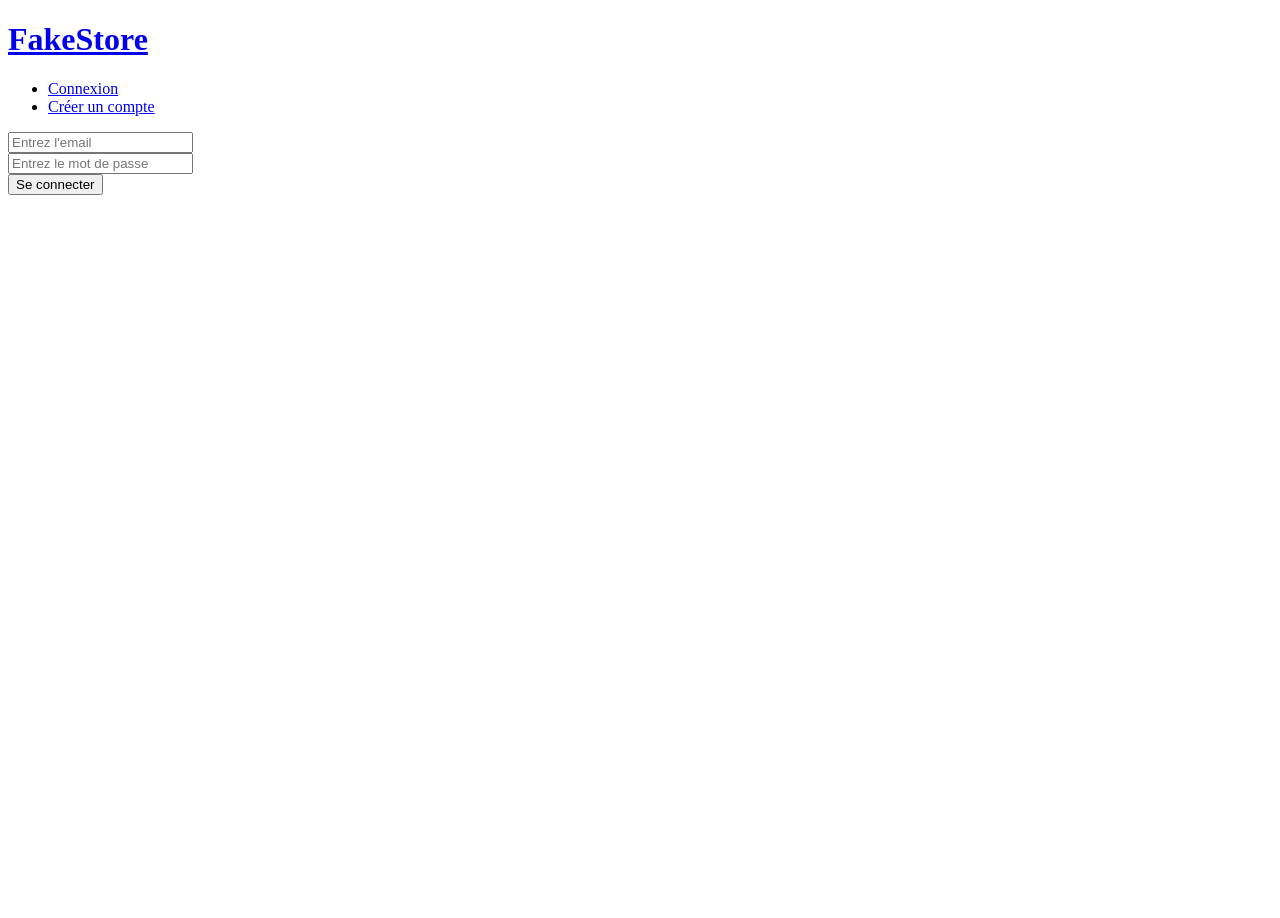
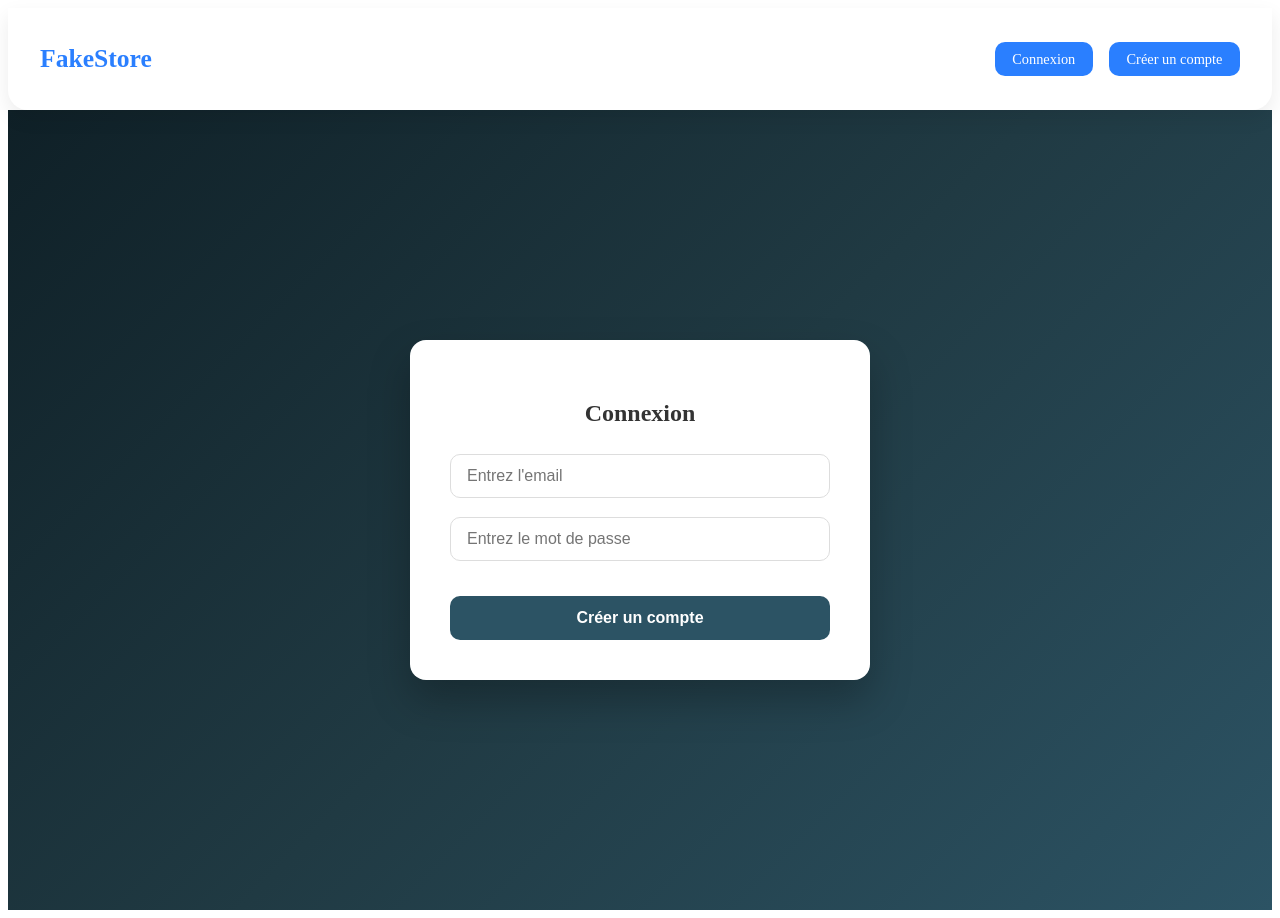
Before and after one commit to Keladrien/FakeStoreVueJS, a Vue app: page /signIn in a window 1280 px wide. Before the commit the page ends 800 px from the top, so only its background shows below. Built offline with nearby package versions, Linux system fonts and the light colour scheme.

Commit message:
Ajout des style

```diff
--- a/src/composent/Connexion.vue
+++ b/src/composent/Connexion.vue
@@ -1,15 +1,13 @@
 <template>
-    <div>
-        <form @submit="connexionEmailPassword">
+    <div class="auth-container">
+        <form class="auth-card" @submit="connexionEmailPassword">
+            <h2>Connexion</h2>
+
             <input type="email" v-model="email" placeholder="Entrez l'email" />
-            <br />
             <input type="password" v-model="pwd" placeholder="Entrez le mot de passe" />
-            <br />
-            <button type="submit">Se connecter</button>
+
+            <button type="submit">Créer un compte</button>
         </form>
-        <div v-if="connecte">
-            <h3>Vous êtes connecté </h3>
-        </div>
     </div>
 </template>
 
@@ -42,3 +40,66 @@ const connexionEmailPassword = async (e) => {
     }
 };
 </script>
+
+<style scoped>
+.auth-container {
+    min-height: 100vh;
+    display: flex;
+    justify-content: center;
+    align-items: center;
+    background: linear-gradient(135deg, #0f2027, #203a43, #2c5364);
+}
+
+.auth-card {
+    background: #ffffff;
+    padding: 2.5rem;
+    width: 100%;
+    max-width: 380px;
+    border-radius: 16px;
+    box-shadow: 0 20px 40px rgba(0, 0, 0, 0.25);
+    display: flex;
+    flex-direction: column;
+    gap: 1.2rem;
+}
+
+.auth-card h2 {
+    text-align: center;
+    margin-bottom: 0.5rem;
+    color: #333;
+}
+
+.auth-card input {
+    padding: 0.75rem 1rem;
+    border-radius: 10px;
+    border: 1px solid #ddd;
+    font-size: 1rem;
+    transition: border 0.2s, box-shadow 0.2s;
+}
+
+.auth-card input:focus {
+    outline: none;
+    border-color: #2c5364;
+    box-shadow: 0 0 0 2px rgba(44, 83, 100, 0.2);
+}
+
+.auth-card button {
+    margin-top: 1rem;
+    padding: 0.8rem;
+    border-radius: 10px;
+    border: none;
+    background: #2c5364;
+    color: white;
+    font-size: 1rem;
+    font-weight: 600;
+    cursor: pointer;
+    transition: background 0.2s, transform 0.1s;
+}
+
+.auth-card button:hover {
+    background: #203a43;
+}
+
+.auth-card button:active {
+    transform: scale(0.97);
+}
+</style>
--- /dev/null
+++ b/src/composent/DetailModal.vue
@@ -0,0 +1,129 @@
+<template>
+    <div class="overlay" @click.self="emit('close')">
+        <div class="modal">
+            <div v-if="!item" class="loading">
+                Chargement…
+            </div>
+
+            <template v-else>
+                <img :src="item.image" class="modal-img" />
+
+                <div class="modal-content">
+                    <h1>{{ item.title }}</h1>
+                    <p class="category">{{ item.category }}</p>
+
+                    <p class="description">{{ item.description }}</p>
+
+                    <div class="footer">
+                        <span class="price">{{ item.price }} $</span>
+                        <span class="rank">⭐ {{ item.rating.rate }}</span>
+                    </div>
+
+                    <button class="close" @click="emit('close')">Fermer</button>
+                </div>
+            </template>
+        </div>
+    </div>
+</template>
+
+
+<script setup>
+import useAPI from '@/composable/useAPI'
+
+const emit = defineEmits(["close"])
+const props = defineProps(["id"])
+
+const item = useAPI(`https://fakestoreapi.com/products/${props.id}`).data
+</script>
+
+<style scoped>
+.overlay {
+    position: fixed;
+    inset: 0;
+    background: rgba(0, 0, 0, 0.55);
+    display: flex;
+    justify-content: center;
+    align-items: center;
+    z-index: 1000;
+}
+
+.modal {
+    background: white;
+    border-radius: 20px;
+    max-width: 800px;
+    width: 90%;
+    display: flex;
+    overflow: hidden;
+    box-shadow: 0 20px 40px rgba(0, 0, 0, 0.2);
+    animation: pop 0.25s ease;
+}
+
+@keyframes pop {
+    from {
+        transform: scale(0.95);
+        opacity: 0;
+    }
+
+    to {
+        transform: scale(1);
+        opacity: 1;
+    }
+}
+
+.modal-img {
+    width: 45%;
+    object-fit: contain;
+    background: #f5f5f5;
+    padding: 2rem;
+}
+
+.modal-content {
+    padding: 2rem;
+    display: flex;
+    flex-direction: column;
+    gap: 1rem;
+}
+
+h1 {
+    font-size: 1.4rem;
+    font-weight: 600;
+}
+
+.category {
+    font-size: 0.9rem;
+    color: #666;
+}
+
+.description {
+    font-size: 0.95rem;
+    color: #444;
+    line-height: 1.5;
+}
+
+.footer {
+    margin-top: auto;
+    display: flex;
+    justify-content: space-between;
+    align-items: center;
+}
+
+.price {
+    font-size: 1.4rem;
+    font-weight: 700;
+    color: #2a7fff;
+}
+
+.rank {
+    font-size: 0.9rem;
+}
+
+.close {
+    margin-top: 1rem;
+    padding: 0.6rem;
+    border: none;
+    border-radius: 8px;
+    background: #2a7fff;
+    color: white;
+    cursor: pointer;
+}
+</style>
--- a/src/composent/Details.vue
+++ /dev/null
@@ -1,24 +0,0 @@
-<template>
-    <div>
-        <h1>{{ item.title }}</h1>
-        <h2>{{ item.price }} $</h2>
-        <img :src="item.image" alt="">
-        <p>{{ item.description }}</p>
-        <p>{{ item.category }}</p>
-        <p>⭐ {{ item.rating.rate }}</p>
-        <p>{{ item.rating.count }}</p>
-    </div>
-</template>
-
-<script setup>
-import useAPI from '@/composable/useAPI';
-import { useRoute } from 'vue-router'
-
-const route = useRoute()
-const item = useAPI(`https://fakestoreapi.com/products/${route.params.id}`).data
-
-
-
-</script>
-
-<style scoped></style>
--- a/src/composent/ItemCard.vue
+++ b/src/composent/ItemCard.vue
@@ -1,5 +1,6 @@
 <template>
-    <article class="card" :id="category" @click="onClick(id)">
+    <article class="card" @click="emit('open', id)">
+
         <img :src="img" :alt="title" class="card-img" />
 
         <div class="card-content">
@@ -17,13 +18,7 @@
 
 
 <script setup>
-import router from '@/router';
-
-const onClick = (detailID) => {
-    router.push(`/products/detail/${detailID}`)
-}
-
-
+const emit = defineEmits(["open"])
 
 defineProps([
     "id",
@@ -32,12 +27,9 @@ defineProps([
     "price",
     "rank",
     "category"
+])
+</script>
 
-])
-
-
-
-</script>
 
 <style scoped>
 .card {
--- a/src/composent/NavBar.vue
+++ b/src/composent/NavBar.vue
@@ -1,29 +1,30 @@
 <template>
-    <div>
-        <h1>
+    <nav class="navbar">
+        <h1 class="logo">
             <RouterLink to="/">FakeStore</RouterLink>
         </h1>
 
-        <div v-if="!connectedUser.isConnected">
-            <ul>
+        <ul class="nav-actions" v-if="!connectedUser.isConnected">
             <li>
-                    <RouterLink to="/signIn">Connexion</RouterLink>
+                <RouterLink class="nav-link" to="/signIn">Connexion</RouterLink>
             </li>
             <li>
-                    <RouterLink to="/newUser">Créer un compte</RouterLink>
+                <RouterLink class="nav-link primary" to="/newUser">
+                    Créer un compte
+                </RouterLink>
             </li>
         </ul>
-        </div>
 
-        <div v-else>
-            <ul>
-                <button @click="connectedUser.disconnect()">Deconnexion</button>
+        <ul class="nav-actions" v-else>
+            <li>
+                <button class="nav-link danger" @click="connectedUser.disconnect()">
+                    Déconnexion
+                </button>
+            </li>
         </ul>
-        </div>
+    </nav>
+</template>
 
-
-    </div>
-</template>
 
 <script setup>
 import { useUserStore } from '@/stores/connected'
@@ -33,4 +34,86 @@ const connectedUser = useUserStore()
 
 </script>
 
-<style scoped></style>
+<style scoped>
+.navbar {
+    position: sticky;
+    top: 0;
+    z-index: 500;
+
+    display: flex;
+    justify-content: space-between;
+    align-items: center;
+
+    padding: 1rem 2rem;
+    background: white;
+
+    border-radius: 0 0 20px 20px;
+    box-shadow: 0 8px 20px rgba(0, 0, 0, 0.08);
+}
+
+.logo a {
+    font-size: 1.6rem;
+    font-weight: 700;
+    text-decoration: none;
+    color: #2a7fff;
+}
+
+.nav-actions {
+    display: flex;
+    gap: 1rem;
+    list-style: none;
+    margin: 0;
+    padding: 0;
+}
+
+.nav-link {
+    padding: 0.55rem 1.1rem;
+    border-radius: 10px;
+    font-size: 0.9rem;
+    font-weight: 500;
+    text-decoration: none;
+    cursor: pointer;
+
+    background: #f5f5f5;
+    color: #333;
+    border: none;
+
+    transition: all 0.25s ease;
+}
+
+.nav-link:hover {
+    background: #eaeaea;
+    transform: translateY(-1px);
+}
+
+.primary {
+    background: #2a7fff;
+    color: white;
+}
+
+.primary:hover {
+    background: #1f66d1;
+}
+
+.danger {
+    background: #ff4d4f;
+    color: white;
+}
+
+.danger:hover {
+    background: #d9363e;
+}
+
+
+.router-link-active {
+    background: #2a7fff;
+    color: white;
+}
+
+@media (max-width: 640px) {
+    .navbar {
+        flex-direction: column;
+        gap: 1rem;
+    }
+}
+</style>
--- a/src/composent/NewUser.vue
+++ b/src/composent/NewUser.vue
@@ -1,14 +1,16 @@
 <template>
-    <div>
-        <form @submit="creerUtilisateur">
+    <div class="auth-container">
+        <form class="auth-card" @submit="creerUtilisateur">
+            <h2>Créer un compte</h2>
+
             <input type="email" v-model="email" placeholder="Entrez l'email" />
-            <br />
             <input type="password" v-model="pwd" placeholder="Entrez le mot de passe" />
-            <br />
+
             <button type="submit">Créer un compte</button>
         </form>
     </div>
 </template>
+
 
 <script setup>
 
@@ -38,3 +40,66 @@ const creerUtilisateur = async (e) => {
     }
 };
 </script>
+
+<style scoped>
+.auth-container {
+    min-height: 100vh;
+    display: flex;
+    justify-content: center;
+    align-items: center;
+    background: linear-gradient(135deg, #0f2027, #203a43, #2c5364);
+}
+
+.auth-card {
+    background: #ffffff;
+    padding: 2.5rem;
+    width: 100%;
+    max-width: 380px;
+    border-radius: 16px;
+    box-shadow: 0 20px 40px rgba(0, 0, 0, 0.25);
+    display: flex;
+    flex-direction: column;
+    gap: 1.2rem;
+}
+
+.auth-card h2 {
+    text-align: center;
+    margin-bottom: 0.5rem;
+    color: #333;
+}
+
+.auth-card input {
+    padding: 0.75rem 1rem;
+    border-radius: 10px;
+    border: 1px solid #ddd;
+    font-size: 1rem;
+    transition: border 0.2s, box-shadow 0.2s;
+}
+
+.auth-card input:focus {
+    outline: none;
+    border-color: #2c5364;
+    box-shadow: 0 0 0 2px rgba(44, 83, 100, 0.2);
+}
+
+.auth-card button {
+    margin-top: 1rem;
+    padding: 0.8rem;
+    border-radius: 10px;
+    border: none;
+    background: #2c5364;
+    color: white;
+    font-size: 1rem;
+    font-weight: 600;
+    cursor: pointer;
+    transition: background 0.2s, transform 0.1s;
+}
+
+.auth-card button:hover {
+    background: #203a43;
+}
+
+.auth-card button:active {
+    transform: scale(0.97);
+}
+</style>
--- a/src/composent/ProductList.vue
+++ b/src/composent/ProductList.vue
@@ -1,20 +1,40 @@
 <template>
     <div class="displayCard">
-        <div v-for="item in allItm">
-            <ItemCard :id="item.id" :title="item.title" :img="item.image" :price="item.price" :rank="item.rating.rate"
-                :category="item.category"></ItemCard>
-        </div>
+        <ItemCard v-for="item in filteredItems" :key="item.id" :id="item.id" :title="item.title" :img="item.image"
+            :price="item.price" :rank="item.rating.rate" :category="item.category" @open="openDetail" />
     </div>
 
+    <DetailModal v-if="selectedId" :id="selectedId" @close="selectedId = null" />
 </template>
 
-<script setup>
-import useAPI from '@/composable/useAPI';
-import ItemCard from './ItemCard.vue';
 
 
-const allItm = useAPI("https://fakestoreapi.com/products/").data
+<script setup>
+import { ref, computed } from 'vue'
+import useAPI from '@/composable/useAPI'
+import ItemCard from './ItemCard.vue'
+import DetailModal from './DetailModal.vue'
+
+const { data: allItm } = useAPI("https://fakestoreapi.com/products/")
+const selectedId = ref(null)
+
+const props = defineProps({
+    category: String
+})
+
+const filteredItems = computed(() => {
+    if (!allItm.value) return []
+    return props.category
+        ? allItm.value.filter(i => i.category === props.category)
+        : allItm.value
+})
+
+const openDetail = (id) => {
+    selectedId.value = id
+}
 </script>
+
+
 
 <style scoped>
 .displayCard {
--- a/src/router/index.js
+++ b/src/router/index.js
@@ -1,5 +1,4 @@
 import Connexion from "@/composent/Connexion.vue";
-import Details from "@/composent/Details.vue";
 import Home from "@/composent/Home.vue";
 import NewUser from "@/composent/NewUser.vue";
 import ProductList from "@/composent/ProductList.vue";
@@ -10,7 +9,6 @@ const router = createRouter({
   routes: [
     { path: "/", component: Home },
     { path: "/products", component: ProductList },
-    { path: "/products/detail/:id", component: Details, props: true },
     { path: "/newUser", component: NewUser },
     { path: "/signIn", component: Connexion },
   ],
```
Also changed, not shown: src/composent/Home.vue (+42 -8 lines). Lines whose indentation alone changed are shown as unchanged.
